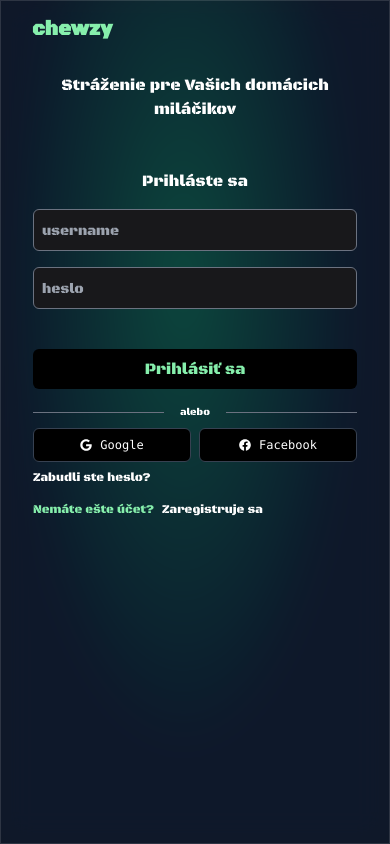
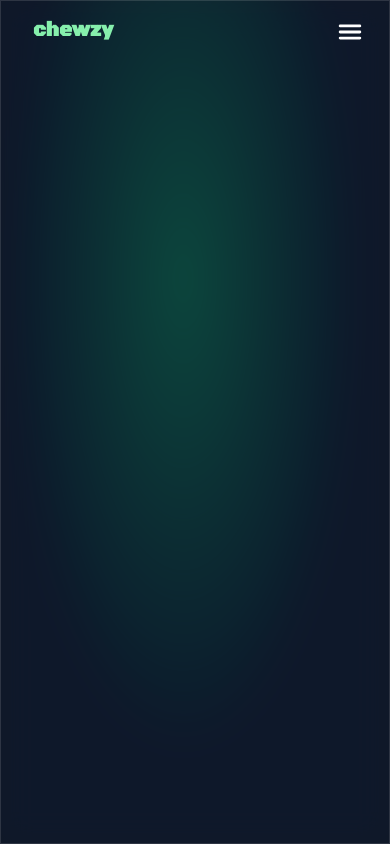
Before and after one commit to wixen28/chewzy, a React (Vite) app in the folder frontend/: page / in a window 390 px wide. Built offline with nearby package versions, Linux system fonts and the light colour scheme.

Commit message:
FE: mobile navigation, update background styling

```diff
--- a/frontend/src/app/layout/Layout.tsx
+++ b/frontend/src/app/layout/Layout.tsx
@@ -1,9 +1,13 @@
-import { Outlet } from "react-router-dom"
+import { Outlet, useLocation } from "react-router-dom"
 
 const Layout = () => {
+  const location = useLocation()
+
+  const isAuthPage = location.pathname === "/login" || location.pathname === "/register"
+
   return (
-    <div className='h-screen'>
-      <h1 className="text-xl md:text-3xl font-bold text-green-300 pt-4 pl-8 absolute top-0 left-0 z-40">
+    <div className={`h-screen ${!isAuthPage ? 'card' : ''}`}>
+      <h1 className="logo-font text-xl md:text-3xl font-bold text-green-300 pt-4 pl-8 absolute top-0 left-0 z-40">
           chewzy
       </h1>
       <Outlet />
--- a/frontend/src/app/layout/header/Header.tsx
+++ b/frontend/src/app/layout/header/Header.tsx
@@ -1,4 +1,6 @@
+import { useState } from "react"
 import { useNavigate } from "react-router-dom"
+import { IoMenu, IoClose } from "react-icons/io5"
 
 type MenuItem = {
   title: string
@@ -7,6 +9,7 @@ type MenuItem = {
 }
 const Header = () => {
   const navigate = useNavigate()
+  const [isMobileMenuOpen, setIsMobileMenuOpen] = useState<boolean>(false)
 
   const menuConfig: MenuItem[] = [
     { title: "Domov", path: "/home-page" },
@@ -18,26 +21,54 @@ const Header = () => {
   const handleClick = (item: MenuItem) => {
     if (item.logout) {
       console.log("User logged out")
-      navigate("/")
+      navigate("/login")
     } else {
       navigate(item.path)
     }
+    setIsMobileMenuOpen(false)
   }
 
   return (
-    <div className='w-full h-16 flex items-center justify-center'>
-      <ul className='flex space-x-4 m-auto justify-center'>
-        {menuConfig.map((item, index) => (
+    <div className='w-full h-16 flex m-auto'>
+      {/* Desktop menu */}
+      <ul className='hidden md:flex space-x-4 m-auto gap-10 '>
+        { menuConfig.map((item, index) => (
           <li
             key={index}
             title={item.title}
             onClick={() => handleClick(item)}
-            className='cursor-pointer text-white hover:underline'
+            className='cursor-pointer text-[#e5e5e5] text-sm hover:underline font-bold uppercase'
           >
             {item.title}
           </li>
         ))}
       </ul>
+      <button
+        className={`md:hidden text-white z-10 text-3xl fixed right-6 top-4 transform transition-transform duration-300 ${
+          isMobileMenuOpen ? "rotate-90" : "rotate-0"
+        }`}
+        onClick={() => setIsMobileMenuOpen(!isMobileMenuOpen)}
+      >
+        { isMobileMenuOpen ? <IoClose /> : <IoMenu />}
+      </button>
+      {/* Mobile menu */}
+      { isMobileMenuOpen && (
+        <div
+          className='absolute right-0 w-full h-full bg-transparent backdrop-blur-sm text-white shadow-md md:hidden flex flex-col justify-center'>
+          <ul className='flex flex-col space-y-4 p-4 text-xl items-center gap-10'>
+            { menuConfig.map((item, index) => (
+              <li
+                key={index}
+                title={item.title}
+                onClick={() => handleClick(item)}
+                className='cursor-pointer hover:underline font-bold uppercase'
+              >
+                {item.title}
+              </li>
+            ))}
+          </ul>
+        </div>
+      )}
     </div>
   )
 }
--- a/frontend/src/app/router/Router.tsx
+++ b/frontend/src/app/router/Router.tsx
@@ -10,9 +10,9 @@ const Router = () => {
     <BrowserRouter>
       <Routes>
         <Route path="/" element={<Layout />}>
-          <Route path="/" element={<LoginPage />} />
+          <Route path="/login" element={<LoginPage />} />
           <Route path="/register" element={<RegisterPage />} />
-          <Route path="/home-page" element={<HomePage />} />
+          <Route path="/" element={<HomePage />} />
         </Route>
         <Route path="*" element={<Navigate to="/" />} />
       </Routes>
--- a/frontend/src/global/styles/global.css
+++ b/frontend/src/global/styles/global.css
@@ -1,11 +1,9 @@
 @import url('https://fonts.googleapis.com/css2?family=Black+Ops+One&display=swap');
+@import url('https://fonts.googleapis.com/css2?family=Figtree:ital,wght@0,300..900;1,300..900&family=Nunito:ital,wght@0,200..1000;1,200..1000&display=swap');
 
-/* src/global/styles/global.css */
 @tailwind base;
 @tailwind components;
 @tailwind utilities;
-
-
 
 * {
   margin: 0;
@@ -17,7 +15,7 @@ html, body {
   height: 100%;
   margin: 0;
   background-color: #121212;
-  font-family: 'Black Ops One', sans-serif;
+  font-family: 'Nunito', sans-serif;
 
 }
 body {
@@ -27,21 +25,26 @@ body {
       radial-gradient(at 82% 65%, hsl(218.00, 39%, 11%) 0, transparent 55%);
 }
 
-bodyMobile {
-  width: 100%;
-  height: 100vh;
-}
-
 .card {
   backdrop-filter: blur(16px) saturate(180%);
   -webkit-backdrop-filter: blur(16px) saturate(180%);
   background-color: rgba(17, 25, 40, 0.75);
-  /* border-radius: 12px; */
   border: 1px solid rgba(255, 255, 255, 0.125);
 }
+/*
+.card1 {
+  backdrop-filter: blur(16px) saturate(180%);
+  -webkit-backdrop-filter: blur(16px) saturate(180%);
+  background-color: rgba(17, 25, 40, 0.75);
+  border: 1px solid rgba(255, 255, 255, 0.125);
+} */
 
 
 .main > * {
   width: 100%;
   height: 100%;
 }
+
+.logo-font {
+  font-family: 'Black Ops One', sans-serif;
+}
--- a/frontend/src/pages/auth_login/LoginPage.tsx
+++ b/frontend/src/pages/auth_login/LoginPage.tsx
@@ -8,11 +8,11 @@ const LoginPage = () => {
   const navigate = useNavigate()
 
   return (
-    <div className='flex justify-center items-center h-screen text-white'>
-      <div className='flex flex-col md:flex-row w-full h-screen md:w-8/12 md:h-4/5 rounded-none md:rounded-md p-4 card'>
+    <div className='flex justify-center items-center h-screen text-[#e5e5e5]'>
+      <div className='flex flex-col justify-center md:flex-row w-full h-screen md:w-8/12 md:h-4/5 rounded-none md:rounded-md p-4 card'>
         <div className='w-full md:w-2/5 p-4 flex flex-col'>
-          <h2 className='text-center md:text-left sm:text-3xl md:text-4xl mt-10 md:mt-24 leading-normal'>
-            Stráženie pre Vašich domácich miláčikov
+          <h2 className='text-center md:text-left sm:text-3xl md:text-4xl md:mt-24 leading-normal'>
+            Nájdite stráženie pre Vašich domácich miláčikov
           </h2>
           <img src={dog} alt="" className='w-60 hidden md:block'/>
         </div>
--- a/frontend/src/pages/auth_register/RegisterPage.tsx
+++ b/frontend/src/pages/auth_register/RegisterPage.tsx
@@ -5,7 +5,7 @@ const RegisterPage = () => {
 
   return (
     <div className='flex justify-center items-center h-screen text-white'>
-      <div className='flex flex-col md:flex-row w-full h-screen md:w-8/12 md:h-4/5 rounded-none md:rounded-md p-4 card'>
+      <div className='flex flex-col justify-center md:flex-row w-full h-screen md:w-8/12 md:h-4/5 rounded-none md:rounded-md p-4 card'>
         <div className='w-full md:w-2/5 p-4 flex flex-col'>
           <h2 className='text-center md:text-left sm:text-3xl md:text-4xl mt-10 md:leading-relaxed'>Zaregistrujte sa a nájdite stráženie pre Vašich domácich miláčikov</h2>
         </div>
```
